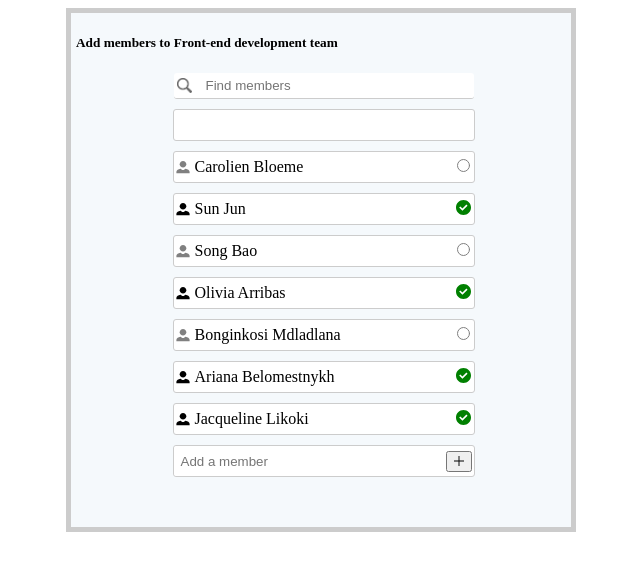
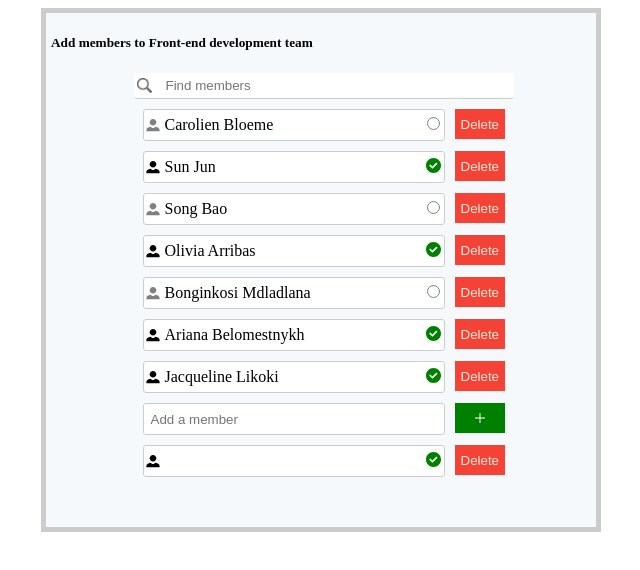
Before and after one commit to AzizaAlSayed/MemberList, a plain HTML site: page index.html in a window 1280 px wide. Both pictures are taken after a click on the button 777 px from the left and 419 px from the top of the page. Shown: the whole page, without its empty margins (319-959 px from the left). Drawn offline with Linux system fonts and the light colour scheme.

Commit message:
EditAddFeature

```diff
--- a/index.html
+++ b/index.html
@@ -19,6 +19,7 @@
           <input class="search__input" type="search" name="search" placeholder="Find members" rel="search" />
         </div>
 
+        <div style="display: flex;">
           <div class="members">
             <div class="member">
               <svg width="18px" height="18px" viewBox="0 0 49 49" fill="none" xmlns="http://www.w3.org/2000/svg">
@@ -38,7 +39,10 @@
               </svg>
             </div>
           </div>
+          <button type="button" class="delete_member__button" onclick=""> Delete </button>
+        </div>
 
+        <div style="display: flex;">
           <div class="members">
             <div class="member">
               <svg width="18px" height="18px" viewBox="0 0 49 49" fill="none" xmlns="http://www.w3.org/2000/svg">
@@ -64,7 +68,11 @@
               </svg>
             </div>
           </div>
+          <button type="button" class="delete_member__button" onclick=""> Delete </button>
+        </div>
 
+
+        <div style="display: flex;">
 
           <div class="members">
             <div class="member">
@@ -84,8 +92,11 @@
                   stroke-linejoin="round" />
               </svg>
             </div>
+          </div> <button type="button" class="delete_member__button" onclick=""> Delete </button>
         </div>
 
+
+        <div style="display: flex;">
 
           <div class="members">
             <div class="member">
@@ -112,8 +123,11 @@
               </svg>
             </div>
           </div>
+          <button type="button" class="delete_member__button" onclick=""> Delete </button>
+        </div>
 
 
+        <div style="display: flex;">
           <div class="members">
             <div class="member">
               <svg width="18px" height="18px" viewBox="0 0 49 49" fill="none" xmlns="http://www.w3.org/2000/svg">
@@ -133,7 +147,10 @@
               </svg>
             </div>
           </div>
+          <button type="button" class="delete_member__button" onclick=""> Delete </button>
+        </div>
 
+        <div style="display: flex;">
           <div class="members">
             <div class="member">
               <svg width="18px" height="18px" viewBox="0 0 49 49" fill="none" xmlns="http://www.w3.org/2000/svg">
@@ -159,7 +176,10 @@
               </svg>
             </div>
           </div>
+          <button type="button" class="delete_member__button" onclick=""> Delete </button>
+        </div>
 
+        <div style="display: flex;">
           <div class="members">
             <div class="member">
               <svg width="18px" height="18px" viewBox="0 0 49 49" fill="none" xmlns="http://www.w3.org/2000/svg">
@@ -185,21 +205,64 @@
               </svg>
             </div>
           </div>
+          <button type="button" class="delete_member__button" onclick=""> Delete </button>
+        </div>
 
+
+
+
+        <template>
+          <div style="display: flex;">
+            <div class="members">
+              <div class="member">
+                <svg width="18px" height="18px" viewBox="0 0 49 49" fill="none" xmlns="http://www.w3.org/2000/svg">
+                  <path
+                    d="M24.5 25.98C29.4725 25.98 33.5 21.9227 33.5 16.9133C33.5 11.904 29.4725 7.84668 24.5 7.84668C19.5275 7.84668 15.5 11.904 15.5 16.9133C15.5 21.9227 19.5275 25.98 24.5 25.98Z"
+                    fill="#000000" />
+                  <path
+                    d="M17.3786 29.2021C17.8814 29.0785 18.3971 29.3313 18.6254 29.7991L22.6893 32.7994C24.5 32.799 24.5 32.7995 26.3105 32.7991L30.3746 29.7991C30.6029 29.3313 31.1186 29.0785 31.6214 29.2021C37.0255 30.5301 42.5 33.238 42.5 37.3116V41.845H6.5V37.3116C6.5 33.238 11.9745 30.5301 17.3786 29.2021Z"
+                    fill="#000000" />
+                </svg>
+                <p id="member_name"></p>
+              </div>
+              <div class="member__padding">
+                <svg version="1.1" id="Layer_4" xmlns="http://www.w3.org/2000/svg"
+                  xmlns:xlink="http://www.w3.org/1999/xlink" x="0px" y="0px" viewBox="0 0 512 512"
+                  style="enable-background:new 0 0 512 512;" xml:space="preserve" width="15" height="15">
+                  <g>
+                    <g>
+                      <path d="M256,0C114.615,0,0,114.615,0,256s114.615,256,256,256s256-114.615,256-256S397.385,0,256,0z M219.429,367.932
+            L108.606,257.108l38.789-38.789l72.033,72.035L355.463,154.32l38.789,38.789L219.429,367.932z" fill="green" />
+                    </g>
+                  </g>
+                </svg>
+              </div>
+            </div>
+            <button type="button" class="delete_member__button" onclick=""> Delete </button>
+          </div>
+        </template>
+
+
+
+
+
+
+
+        <div style="display: flex;">
           <div class="members">
             <div class="member">
               <input class="add__input" id="add" type="text" name="add" placeholder="Add a member" />
-            <button type="reset" name="learn" value="myimage" onclick="addNewMember()">
+            </div>
+          </div>
+          <button type="reset" name="learn" class="add_member__button" value="myimage" onclick="showContent()">
             <svg version="1.1" width="10" height="10" id="Capa_1" xmlns="http://www.w3.org/2000/svg"
               xmlns:xlink="http://www.w3.org/1999/xlink" x="0px" y="0px" viewBox="0 0 490 490"
-                style="enable-background:new 0 0 490 490;" xml:space="preserve">
+              style="enable-background:new 0 0 490 490;" fill="white" xml:space="preserve">
               <polygon points="222.031,490 267.969,490 267.969,267.969 490,267.969 490,222.031 267.969,222.031 267.969,0 222.031,0
         222.031,222.031 0,222.031 0,267.969 222.031,267.969 " />
             </svg>
           </button>
         </div>
-        </div>
-
         <!--  <div class="buttons__style">
           <button class="button cancle__button">Cancle</button>
           <button class="button save__button">Save</button>
--- a/script.js
+++ b/script.js
@@ -1,21 +1,24 @@
-function addNewMember() {
+function showContent() {
     let name = document.getElementById("add").value;
-    isEmpty(name)
-    let firstDiv = document.createElement("div");
-    firstDiv.setAttribute('class', 'members');
-    let secondDiv = document.createElement("div");
-    secondDiv.setAttribute('class', 'member');
-    let addPhar = document.createElement("p");
-    let addName = document.createTextNode(name);
-    firstDiv.appendChild(secondDiv);
-    secondDiv.appendChild(addPhar);
-    secondDiv.appendChild(addName);
+    /* if (iseMpty(name)) {
+         return;
+     } else {*/
+    let temp = document.getElementsByTagName("template")[0];
+    let clon = temp.content.cloneNode(true);
     let users = document.getElementById("users");
-    users.insertBefore(firstDiv, users.childNodes[2])
+    users.appendChild(clon);
+    document.getElementById("member_name").innerHTML = name;
+    //  document.getElementById("add").innerHTML = " ";
+    // name.reset();
+    // }
 }
 
-function isEmpty(input) {
-    if (input === null)
-        alert("please fill the input")
+function iseMpty(input) {
+    if (input == "" || input == null) {
+        alert("input must be filled out");
+        return false;
+    }
 
 }
+
+//add.addEventListener("click", showContent);
--- a/style.css
+++ b/style.css
@@ -12,7 +12,7 @@
   padding-bottom: 5px;
   padding-top: 5px;
   text-indent: 30px;
-  width: 300px;
+  width: 380px;
 }
 
 .add__input {
@@ -23,13 +23,13 @@
   padding-top: 5px;
   text-indent: 5px;
   height: 20px;
-  width: 258px;
+  width: 295px;
   margin-right: 10px;
 }
 
 .container {
   border: 5px solid #ccc;
-  width: 500px;
+  width: 550px;
   height: auto;
   flex-direction: column;
   background-color: #f5f9fc;
@@ -89,6 +89,26 @@ p {
   display: inline-block;
 }
 
+.delete_member__button {
+  background-color: #f44336;
+  color: antiquewhite;
+  border: none;
+  width: 50px;
+  height: 30px;
+  justify-content: center;
+  margin-left: 10px;
+}
+
+.add_member__button {
+  background-color: green;
+  color: antiquewhite;
+  border: none;
+  width: 50px;
+  height: 30px;
+  justify-content: center;
+  margin-left: 10px;
+}
+
 .member {
   display: flex;
   align-items: center;
```
Lines whose indentation alone changed are shown as unchanged.
